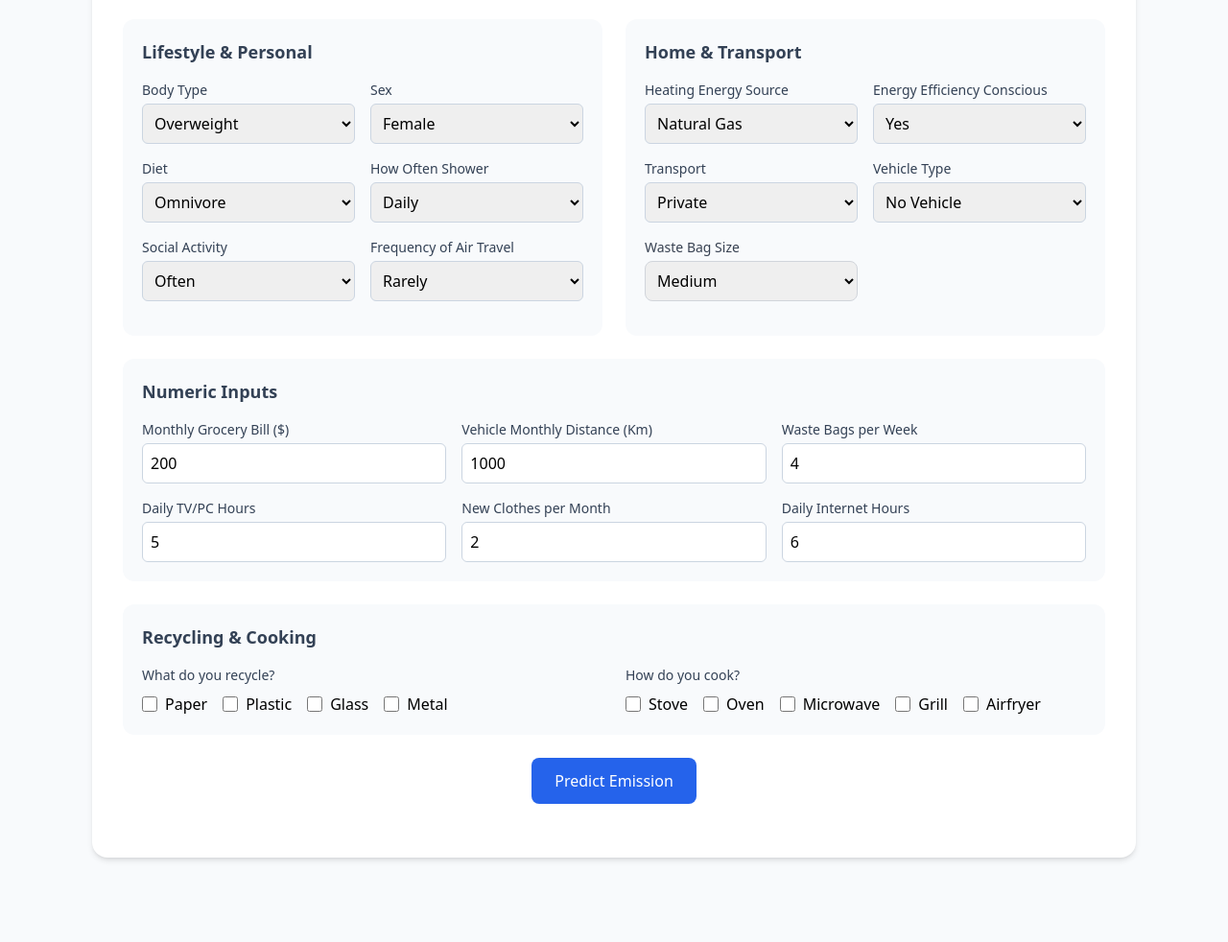
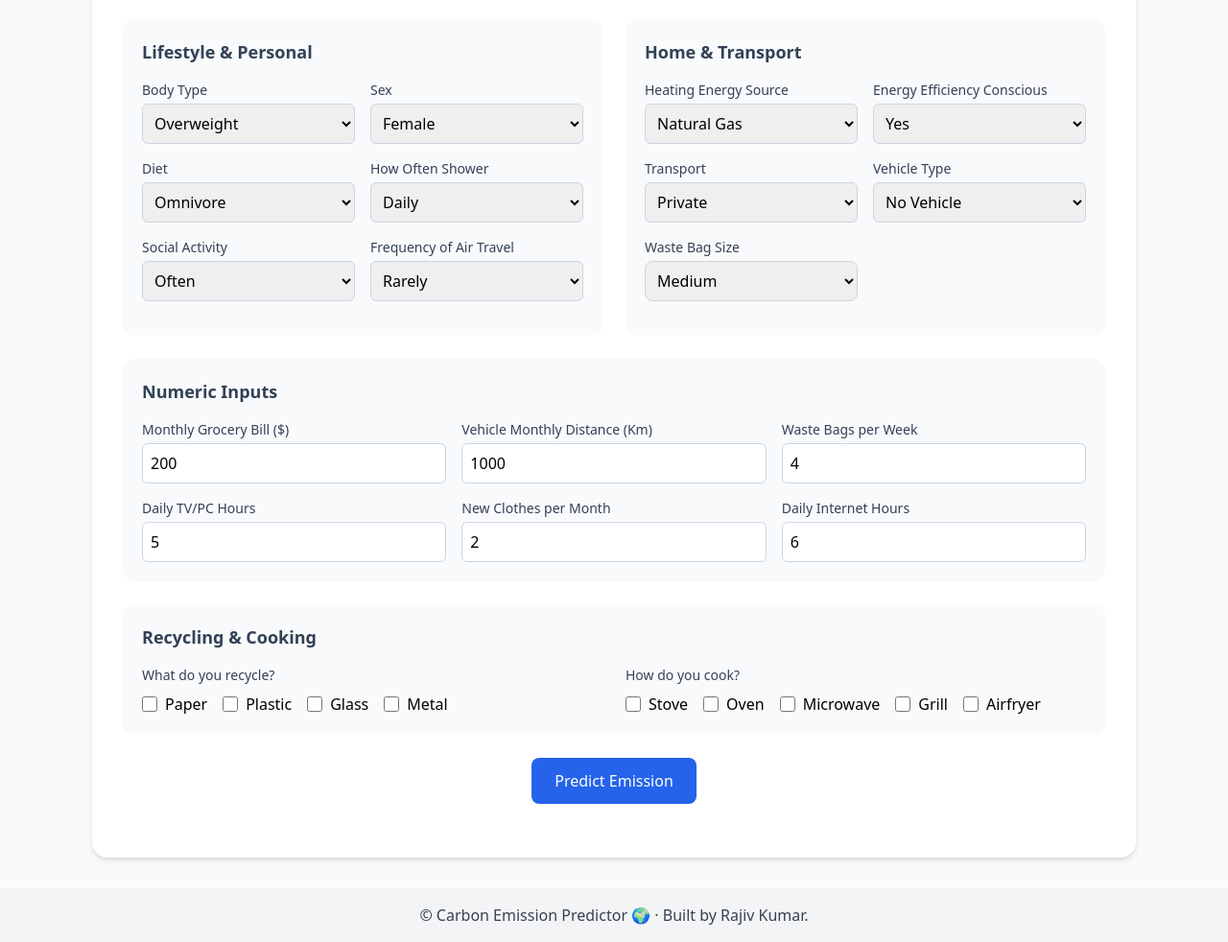
Before and after one commit to rajivkr35/Carbon-Emission-Predictor-frontend, a plain HTML site: page index.html in a window 1280 px wide. Shown: the part 104-1086 px from the top of the page at 96% size. Before the commit the page ends 1030 px from the top, so only its background shows below. Drawn offline with nearby package versions, Linux system fonts and the light colour scheme.

Commit message:
Addition of footer

```diff
--- a/index.html
+++ b/index.html
@@ -256,6 +256,11 @@
     </div>
   </div>
 
+  <footer class="footer flex items-center justify-center py-4 bg-gray-100">
+  <p class="text-center text-gray-700">&copy; Carbon Emission Predictor 🌍 · Built by Rajiv Kumar.</p>
+</footer>
+
+
   <script>
     const form = document.getElementById('prediction-form');
     const resultDiv = document.getElementById('result');
```
